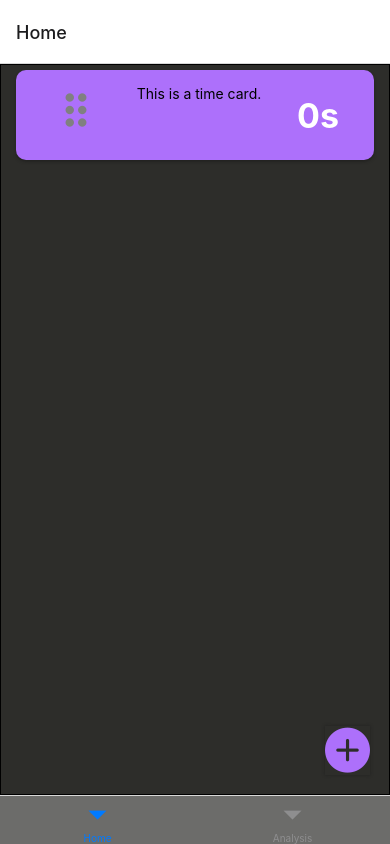
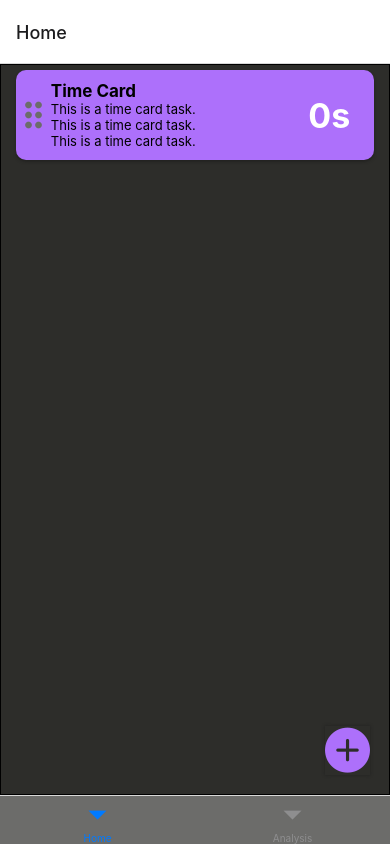
Before and after one commit to efox3987/dh_rn, a React Native app: screen /Home in a window 390 px wide. Built offline with nearby package versions, Linux system fonts and the light colour scheme.

Commit message:
time card layout adjustments

```diff
--- a/src/components/TimeCard/TimeCard.js
+++ b/src/components/TimeCard/TimeCard.js
@@ -8,16 +8,25 @@ export class TimeCard extends React.Component {
   constructor(props) {
     super(props);
     this.state = {
-      title: '',
-      task: 'This is a time card.',
+      title: 'Time Card',
+      task: 'This is a time card task.',
     };
   }
   render() {
     return (
       <View style={styles.card}>
-        <Icon name="drag-indicator" size={50} color={'grey'} />
-        <Text>{this.state.task}</Text>
-        <Timer style={styles.timer} running={this.props.running} />
+        <View style={styles.iconView}>
+          <Icon name="drag-indicator" size={40} color={'#6C6C6A'} />
+        </View>
+        <View style={styles.textView}>
+          <Text style={styles.smallTitle}>{this.state.title}</Text>
+          <Text style={styles.subText}>{this.state.task}</Text>
+          <Text style={styles.subText}>{this.state.task}</Text>
+          <Text style={styles.subText}>{this.state.task}</Text>
+        </View>
+        <View style={styles.timerView}>
+          <Timer style={styles.timer} running={this.props.running} />
+        </View>
       </View>
     );
   }
@@ -31,8 +40,8 @@ const styles = StyleSheet.create({
     backgroundColor: '#AD70FB',
     marginHorizontal: 15,
     marginVertical: 5,
-    paddingHorizontal: 35,
-    paddingVertical: 15,
+    paddingRight: 10,
+    paddingVertical: 10,
     height: 90,
     borderRadius: 10,
     shadowColor: '#171717',
@@ -40,12 +49,33 @@ const styles = StyleSheet.create({
     shadowOpacity: 0.5,
     shadowRadius: 3,
   },
+  iconView: {
+    flex: 1,
+    alignItems: 'center',
+    justifyContent: 'center',
+    //borderWidth: 1,
+  },
+  textView: {
+    flex: 7,
+    flexDirection: 'column',
+    justifyContent: 'center',
+    //borderWidth: 1,
+  },
+  timerView: {
+    flex: 2,
+    justifyContent: 'center',
+    alignItems: 'center',
+    //borderWidth: 1,
+  },
   smallTitle: {
     fontSize: 17,
     fontWeight: 'bold',
   },
-  subText: {},
+  subText: {
+    fontSize: 13,
+    fontWeight: 'normal',
+  },
   timer: {
-    alignSelf: 'flex-end',
+    alignSelf: 'center',
   },
 });
```
